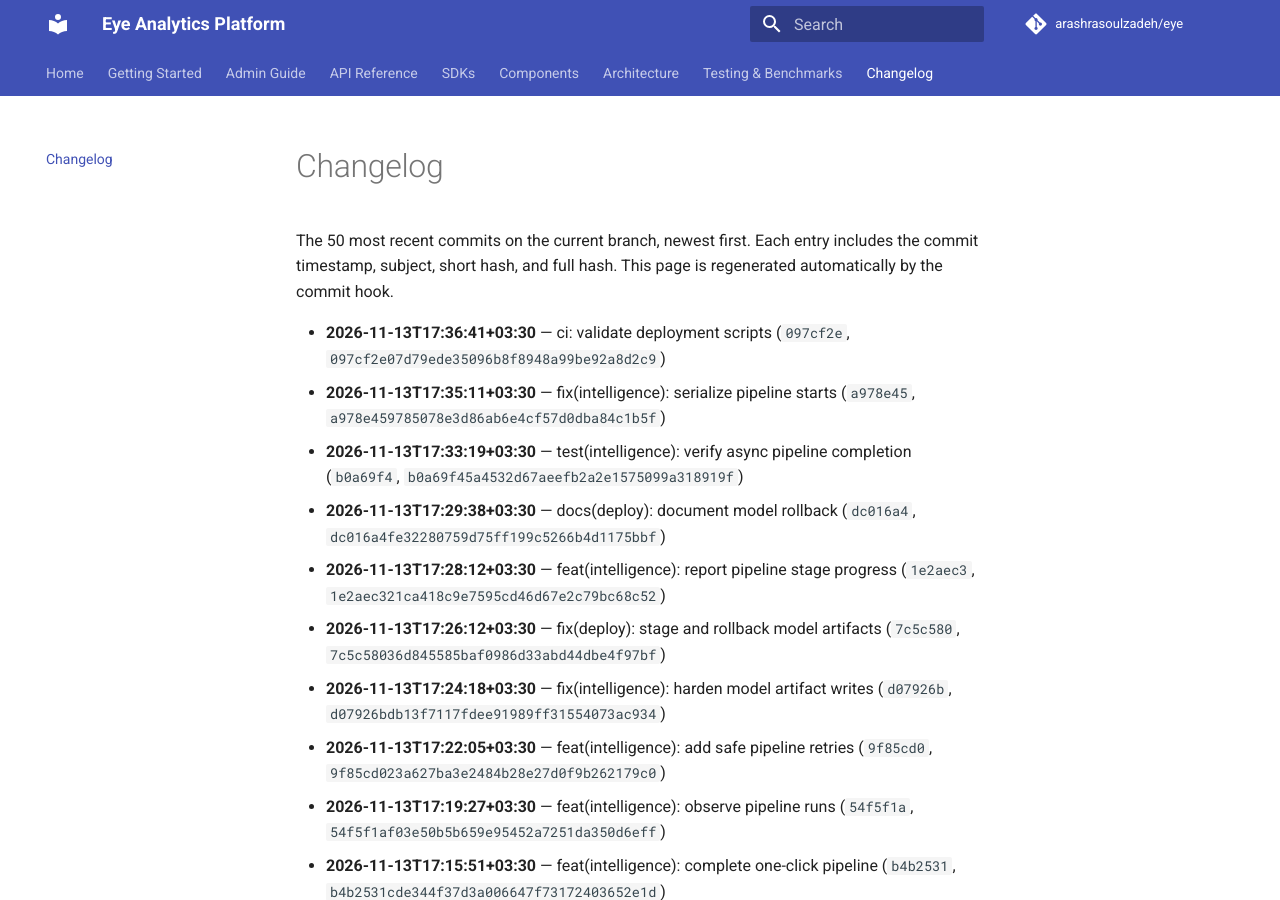
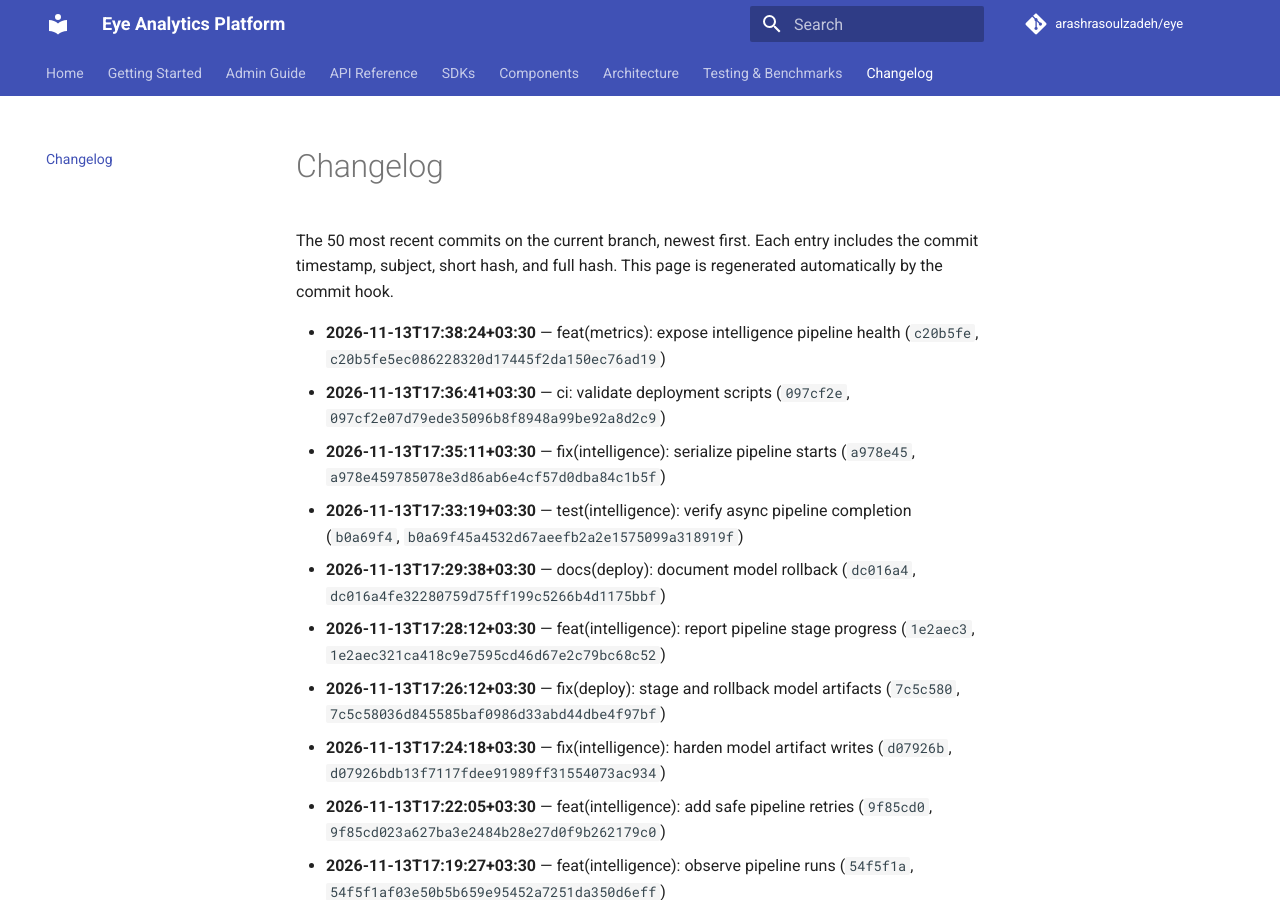
Before and after one commit to arashrasoulzadeh/eye, an MkDocs documentation site: the page built from docs/changelog.md, in a window 1280 px wide and 900 px high. Built offline with MkDocs 1.6.1 and Material for MkDocs 9.7.7, drawn with Linux system fonts in a browser that asks for light colours; comment, search, counter and statistics services are not loaded; some of the changed text lies outside the part shown.

```diff
--- a/docs/changelog.md
+++ b/docs/changelog.md
@@ -2,6 +2,7 @@
 
 The 50 most recent commits on the current branch, newest first. Each entry includes the commit timestamp, subject, short hash, and full hash. This page is regenerated automatically by the commit hook.
 
+- **2026-11-13T17:38:24+03:30** — feat(metrics): expose intelligence pipeline health (`c20b5fe`, `c20b5fe5ec086228320d17445f2da150ec76ad19`)
 - **2026-11-13T17:36:41+03:30** — ci: validate deployment scripts (`097cf2e`, `097cf2e07d79ede35096b8f8948a99be92a8d2c9`)
 - **2026-11-13T17:35:11+03:30** — fix(intelligence): serialize pipeline starts (`a978e45`, `a978e459785078e3d86ab6e4cf57d0dba84c1b5f`)
 - **2026-11-13T17:33:19+03:30** — test(intelligence): verify async pipeline completion (`b0a69f4`, `b0a69f45a4532d67aeefb2a2e1575099a318919f`)
```
Also changed, not shown: other parts of docs/changelog.md (+0 -1 lines), 2 other files.
